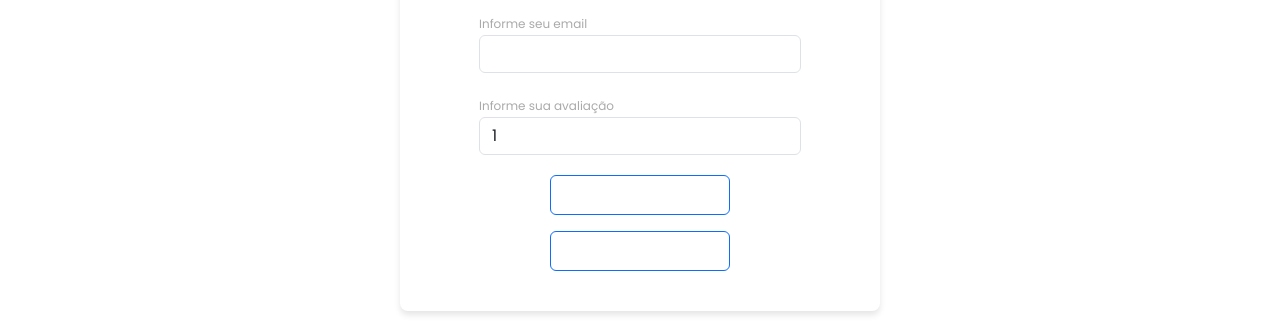
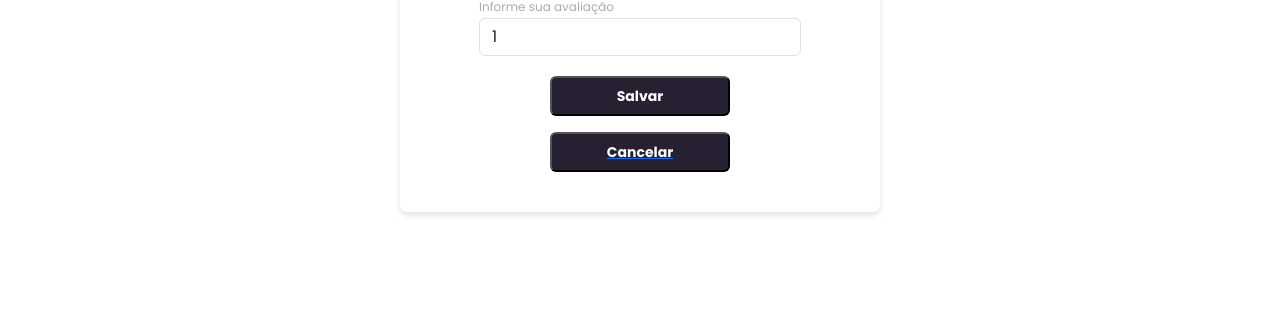
Before and after one commit to lucasnves/projetoProgWeb, a React (Vite) app in the folder frontend/: page /feedback/1/1 in a window 1280 px wide. Shown: the part 565-886 px from the top of the page. After the commit the page ends 817 px from the top, so only its background shows below. Built offline with nearby package versions, Linux system fonts and the light colour scheme; no server answers.

Commit message:
Commit de backup

```diff
--- a/frontend/src/components/Card.jsx
+++ b/frontend/src/components/Card.jsx
@@ -2,45 +2,9 @@ import React from 'react';
 import '../styles/Card.css';
 import Comments from './Comments';
 import { useNavigate } from 'react-router-dom';
-import Feedback from '../pages/Feedback';
 
 export default function Card({ item, type }) {
   const navigate = useNavigate();
-
-  function renderStars(numStars) {
-    let stars = [];
-    for (let i = 0; i < numStars; i++) {
-      stars.push(
-        <svg
-          key={i}
-          width={'24'}
-          height={'24'}
-          viewBox="0 0 24 24"
-          fill="#ffb300"
-          xmlns="http://www.w3.org/2000/svg"
-        >
-          <path d="M12 17.27L18.18 21L16.54 13.97L22 9.24L14.81 8.63L12 2L9.19 8.63L2 9.24L7.46 13.97L5.82 21L12 17.27Z" />
-        </svg>
-      );
-    }
-    for (let i = numStars; i < 5; i++) {
-      stars.push(
-        <svg
-          key={i}
-          width={'22'}
-          height={'22'}
-          viewBox="0 0 24 26"
-          fill="none"
-          stroke="#ffb300"
-          strokeWidth="1.5"
-          xmlns="http://www.w3.org/2000/svg"
-        >
-          <path d="M12 17.27L18.18 21L16.54 13.97L22 9.24L14.81 8.63L12 2L9.19 8.63L2 9.24L7.46 13.97L5.82 21L12 17.27Z" />
-        </svg>
-      );
-    }
-    return stars;
-  }
 
   const onClick = (item) => {
     navigate(`/feedback/${type}/${item.id}`);
--- a/frontend/src/components/MovieList.jsx
+++ b/frontend/src/components/MovieList.jsx
@@ -1,6 +1,6 @@
-import axios from "axios";
-import { useEffect, useState } from "react";
-import Card from "./Card";
+import axios from 'axios';
+import { useEffect, useState } from 'react';
+import Card from './Card';
 
 export default function MovieList() {
   const [movies, setMovies] = useState([]);
@@ -11,18 +11,16 @@ export default function MovieList() {
       url: 'https://api.themoviedb.org/3/discover/movie',
       params: {
         api_key: 'e58c5ed0f045b0e8da70ad316a551a6e',
-                language: 'pt-BR'
-            }
-        }).then(response => {
+        language: 'pt-BR',
+      },
+    }).then((response) => {
       setMovies(response.data.results);
-        })
-    }
+    });
+  };
 
   useEffect(() => {
     getMovies();
   }, []);
 
-    return (
-        <Card item={movies} type={"movie"} />
-    );
+  return <Card item={movies} type={'movie'} />;
 }
--- a/frontend/src/pages/Feedback.jsx
+++ b/frontend/src/pages/Feedback.jsx
@@ -1,10 +1,9 @@
 import '../styles/Feedback.css';
-import axios from "axios";
-import { useEffect, useState } from "react";
-import { useParams } from 'react-router-dom';
+import axios from 'axios';
+import { useEffect, useState } from 'react';
+import { Link, useParams } from 'react-router-dom';
 
 export default function Feedback() {
-
   const { type, itemID } = useParams();
   const [item, setItem] = useState([]);
 
@@ -14,14 +13,13 @@ export default function Feedback() {
       url: `https://api.themoviedb.org/3/${type}/${itemID}`,
       params: {
         api_key: 'e58c5ed0f045b0e8da70ad316a551a6e',
-        language: 'pt-BR'
-      }
-    }).then(response => {
+        language: 'pt-BR',
+      },
+    }).then((response) => {
       console.log(response.data);
       setItem(response.data);
-
-    })
-  }
+    });
+  };
 
   useEffect(() => {
     getItemById();
@@ -29,10 +27,13 @@ export default function Feedback() {
 
   return (
     <div className="form-container">
-      <img className="movie-card-image" src={`https://image.tmdb.org/t/p/original${item.poster_path}`} />
+      <img
+        className="movie-card-image"
+        src={`https://image.tmdb.org/t/p/original${item.poster_path}`}
+      />
       <div className="card-bottom-container">
         <h3>{item.title ? item.title : item.name}</h3>
-        <p>{item.overview ? item.overview : ""}</p>
+        <p>{item.overview ? item.overview : ''}</p>
         <form className="form">
           <div className="form-group form-group">
             <label htmlFor="email">Informe seu email</label>
@@ -49,12 +50,14 @@ export default function Feedback() {
             </select>
           </div>
           <div className="form-btn-container">
-            <button type="submit" className="btn btn-primary btn">
+            <button type="submit" className="form-btn">
               Salvar
             </button>
           </div>
         </form>
-        <button className="btn btn-primary btn mt-3">Cancelar</button>
+        <Link to={type == 'movie' ? '/movies' : '/series'}>
+          <button className="form-btn mt-3">Cancelar</button>
+        </Link>
       </div>
     </div>
   );
--- a/frontend/src/styles/Feedback.css
+++ b/frontend/src/styles/Feedback.css
@@ -23,7 +23,7 @@
 }
 
 .movie-card-image {
-  width: 100%;
+  width: 70%;
   border-radius: 8px 8px 0 0;
 }
 
@@ -39,14 +39,19 @@
 .card-bottom-container h3 {
   color: #4a4a4a;
   text-align: center;
-  font-size: 14px;
   font-weight: 700;
   margin-bottom: 10px;
   min-height: 40px;
 }
 
-.btn {
-  background-color: var(--color-primary);
+.card-bottom-container p {
+  font-size: 1rem;
+}
+
+.form-btn {
+  background-color: #272033;
+  border-radius: 6px;
+  color: #fff;
   font-size: 14px;
   font-weight: 700;
   height: 40px;
@@ -55,3 +60,8 @@
   align-items: center;
   justify-content: center;
 }
+
+.form-btn:hover {
+  background-color: #4f3e5c;
+  color: #fff;
+}
```
Also changed, not shown: frontend/src/components/Score.jsx (added, +34 -0 lines). Lines whose indentation alone changed are shown as unchanged.
